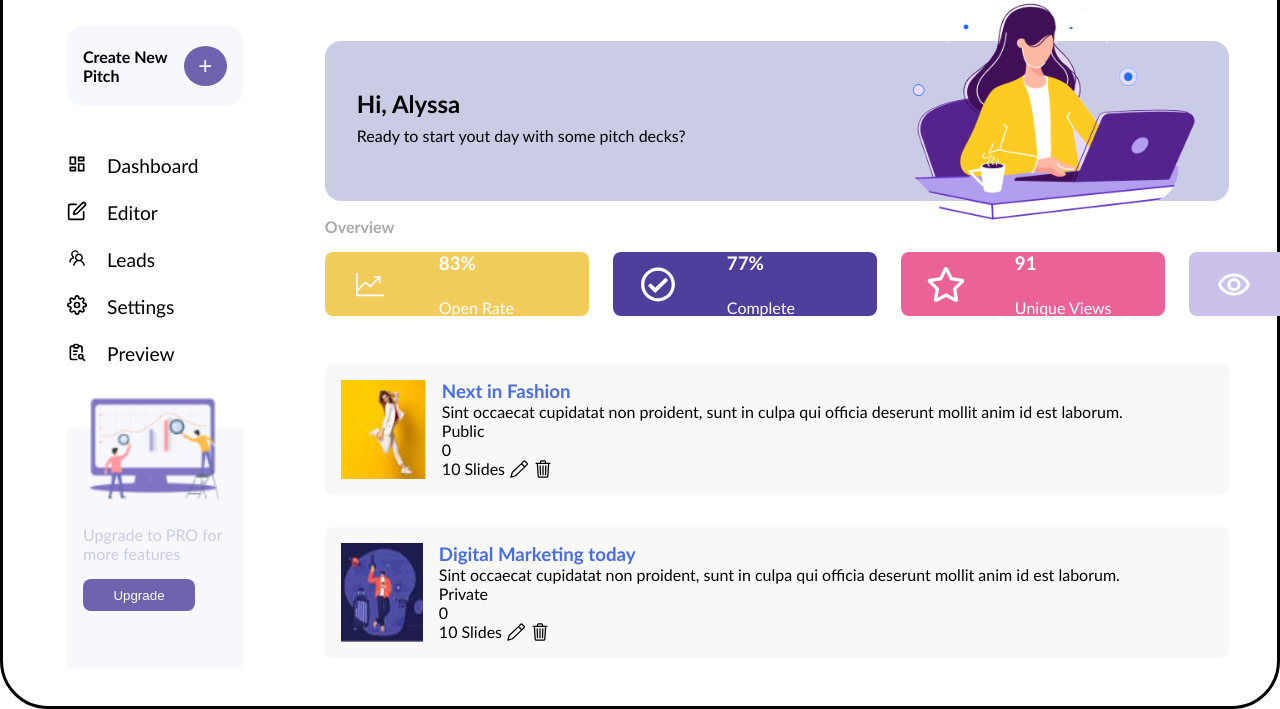
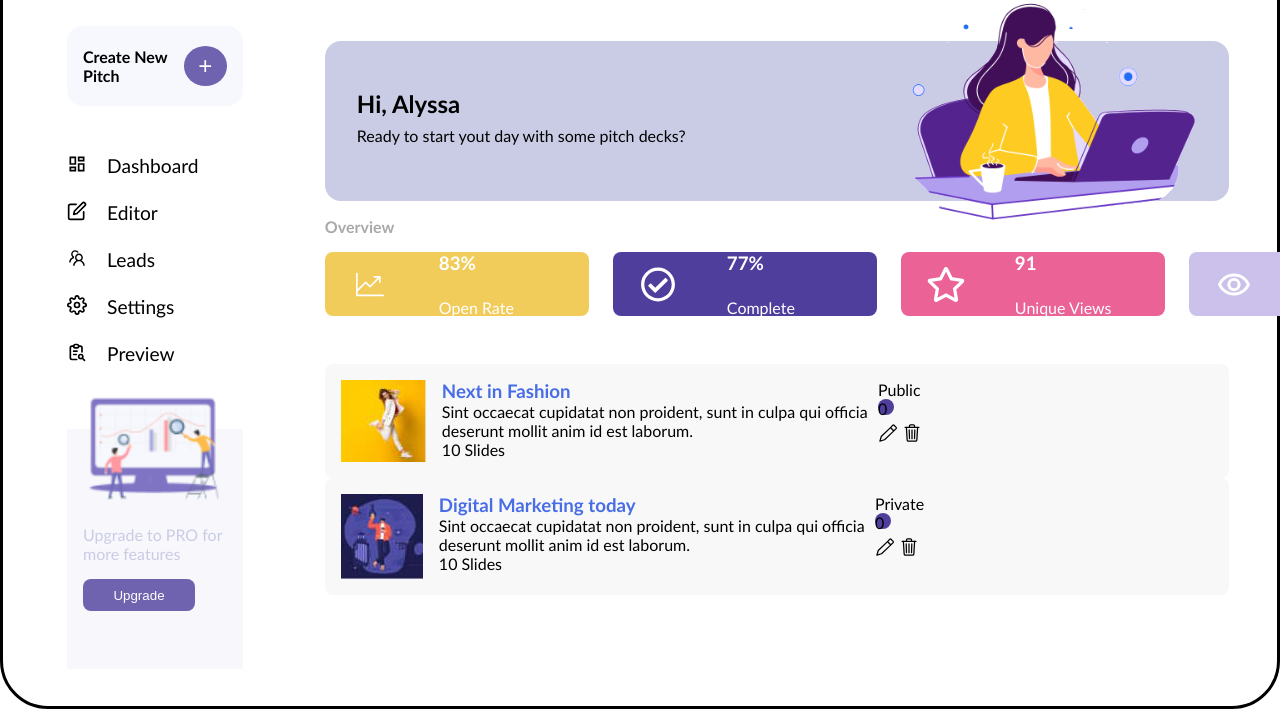
Before and after one commit to RasaZuk/project-alysa, a website: page index.html in a window 1280 px wide. Shown: the part 91-800 px from the top of the page. Drawn offline with Linux system fonts and the light colour scheme.

Commit message:
alyssa update

```diff
--- a/index.html
+++ b/index.html
@@ -148,19 +148,17 @@
             <div class="final">
                 <div class="categories">
                     <img src="./images/woman.jpg" alt="woman">
-                    <div>
-                        <div>
+                    <div class="text">
                         <h3>Next in Fashion</h3>
                         <p>Sint occaecat cupidatat non proident, sunt in culpa qui officia deserunt mollit anim id est laborum.</p>
+                        <span>10 Slides</span>
+                    </div>
+                    <div>
                         <span>Public</span>
-                            <div class="public">
-                                <div>0</div>
+                        <div class="status">
+                            <div class="slide">0</div>
                         </div>
-
-                        </div>
-
                         <div>
-                            <span>10 Slides</span>
                             <svg height="20px" width="20px" stroke="currentColor" fill="currentColor" stroke-width="0" viewBox="0 0 24 24" height="200px" width="200px" xmlns="http://www.w3.org/2000/svg">
                                 <path d="M17.263 2.177a1.75 1.75 0 0 1 2.474 0l2.586 2.586a1.75 1.75 0 0 1 0 2.474L19.53 10.03l-.012.013L8.69 20.378a1.753 1.753 0 0 1-.699.409l-5.523 1.68a.748.748 0 0 1-.747-.188.748.748 0 0 1-.188-.747l1.673-5.5a1.75 1.75 0 0 1 .466-.756L14.476 4.963ZM4.708 16.361a.26.26 0 0 0-.067.108l-1.264 4.154 4.177-1.271a.253.253 0 0 0 .1-.059l10.273-9.806-2.94-2.939-10.279 9.813ZM19 8.44l2.263-2.262a.25.25 0 0 0 0-.354l-2.586-2.586a.25.25 0 0 0-.354 0L16.061 5.5Z"></path>
                             </svg>
@@ -172,21 +170,20 @@
                         </div>
                     </div>
                 </div>
+            </div>
 
             <div class="categories">
                 <img src="./images/picture.jpg" alt="picture">
-                    <div>
-                        <div>
+                <div class="text">
                     <h3>Digital Marketing today</h3>
                     <p>Sint occaecat cupidatat non proident, sunt in culpa qui officia deserunt mollit anim id est laborum.</p>
+                    <span>10 Slides</span>
+                </div>
+                <div>
                     <span>Private</span>
-                            <div class="private">
-                                <div>0</div>
+                    <div class="status">
+                        <div class="slide">0</div>
                     </div>
-                        </div>
-
-                        <div>
-                            <span>10 Slides</span>
                     <svg height="20px" width="20px" stroke="currentColor" fill="currentColor" stroke-width="0" viewBox="0 0 24 24" height="200px" width="200px" xmlns="http://www.w3.org/2000/svg">
                         <path d="M17.263 2.177a1.75 1.75 0 0 1 2.474 0l2.586 2.586a1.75 1.75 0 0 1 0 2.474L19.53 10.03l-.012.013L8.69 20.378a1.753 1.753 0 0 1-.699.409l-5.523 1.68a.748.748 0 0 1-.747-.188.748.748 0 0 1-.188-.747l1.673-5.5a1.75 1.75 0 0 1 .466-.756L14.476 4.963ZM4.708 16.361a.26.26 0 0 0-.067.108l-1.264 4.154 4.177-1.271a.253.253 0 0 0 .1-.059l10.273-9.806-2.94-2.939-10.279 9.813ZM19 8.44l2.263-2.262a.25.25 0 0 0 0-.354l-2.586-2.586a.25.25 0 0 0-.354 0L16.061 5.5Z"></path>
                     </svg>
@@ -198,15 +195,9 @@
                 </div>
             </div>
             </div>
+            </div>
+        </section>
 
-
-
-
-
-            </div>
-
-
-        </section>
     </main>
 
 </body>
--- a/style.css
+++ b/style.css
@@ -220,6 +220,7 @@ header {
     background-color: rgb(248, 248, 248);
     padding: 1rem;
     border-radius: 0.5rem;
+    flex-grow: 1;
 }
 
 .categories img {
@@ -229,3 +230,28 @@ header {
 .categories div h3 {
     color: rgb(72, 109, 230);
 }
+
+.categories .text {
+    width: 50%;
+}
+.row {
+    display: flex;
+    flex-direction: row;
+}
+
+.status {
+    border: 1px solid color grey;
+    width: 2rem;
+    height: 1.5rem;
+
+
+
+}
+
+.slide {
+    width: 1rem;
+    height: 1rem;
+    border-radius: 50%;
+    background-color: rgb(79, 62, 156);
+
+}
```
Lines whose indentation alone changed are shown as unchanged.
